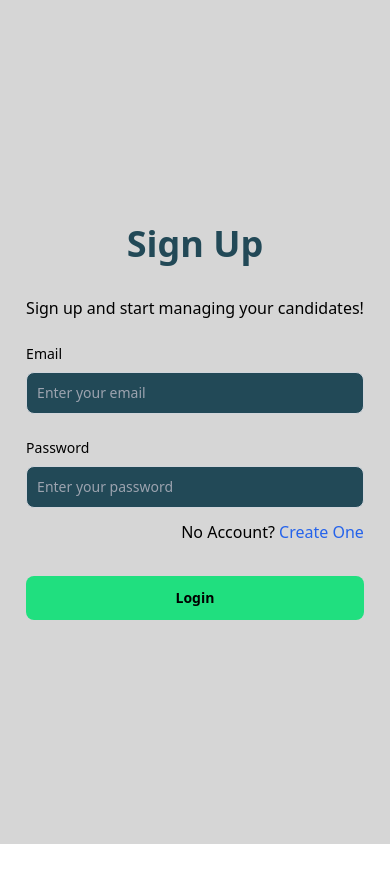
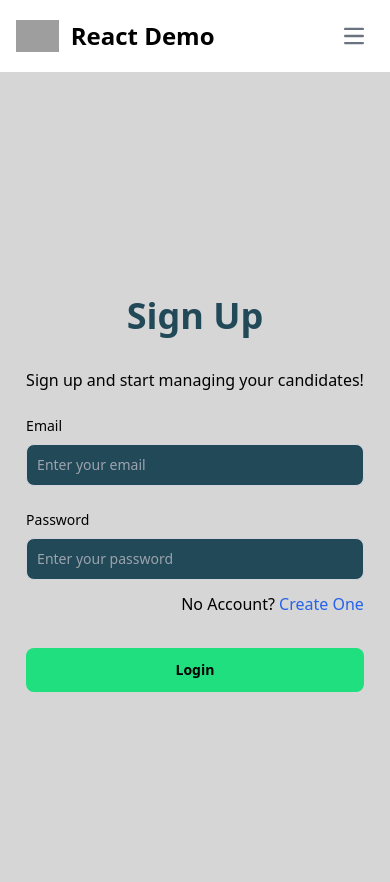
Before and after one commit to ariv1003/react--demo, a React (Vite) app: page / in a window 390 px wide. Shown: the top 882 px of the page. Before the commit the page ends 844 px from the top, so only its background shows below. Built offline with nearby package versions, Linux system fonts and the light colour scheme; grey boxes are pictures that could not be loaded.

Commit message:
route-params-demo

```diff
--- a/package.json
+++ b/package.json
@@ -10,6 +10,7 @@
     "preview": "vite preview"
   },
   "dependencies": {
+    "axios": "^1.6.5",
     "react": "^18.2.0",
     "react-dom": "^18.2.0",
     "react-router-dom": "^6.21.2"
--- a/src/App.jsx
+++ b/src/App.jsx
@@ -1,26 +1,24 @@
 import React from "react";
-import { BrowserRouter, Route, Routes } from "react-router-dom";
+import { BrowserRouter, Route, Routes, useLocation } from "react-router-dom";
 import Login from "./pages/Login";
 import Signup from "./pages/Signup";
+import Dashboard from "./pages/Dashboard";
+import Post from "./pages/Post";
+import Navbar from "./components/Navbar";
 
 function App() {
-
-  // Layout
-  // 404
-  // Link vs NavLink
-  // usePathName
-  // useParams
-  // Page Navigation
 
   return (
     <>
       <BrowserRouter>
+        <Navbar />
         <Routes>
           <Route path="/" element={<Login />} />
           <Route path="/signup" element={<Signup />} />
+          <Route path="/dashboard" element={<Dashboard />} />
+          <Route path="/post/:id" element={<Post />} />
         </Routes>
       </BrowserRouter>
-
     </>
   );
 }
--- /dev/null
+++ b/src/components/Navbar.jsx
@@ -0,0 +1,70 @@
+import React from "react";
+import { Link, NavLink } from "react-router-dom";
+
+function Navbar() {
+    return (
+        <nav className="bg-white border-gray-200">
+            <div className="max-w-screen-xl flex flex-wrap items-center justify-between mx-auto p-4">
+                <a
+                    href="https://flowbite.com/"
+                    className="flex items-center space-x-3 rtl:space-x-reverse"
+                >
+                    <img
+                        src="https://flowbite.com/docs/images/logo.svg"
+                        className="h-8"
+                        alt="Flowbite Logo"
+                    />
+                    <span className="self-center text-2xl font-semibold whitespace-nowrap dark:text-white">
+                        React Demo
+                    </span>
+                </a>
+                <button
+                    data-collapse-toggle="navbar-default"
+                    type="button"
+                    className="inline-flex items-center p-2 w-10 h-10 justify-center text-sm text-gray-500 rounded-lg md:hidden hover:bg-gray-100 focus:outline-none focus:ring-2 focus:ring-gray-200 dark:text-gray-400 dark:hover:bg-gray-700 dark:focus:ring-gray-600"
+                    aria-controls="navbar-default"
+                    aria-expanded="false"
+                >
+                    <span className="sr-only">Open main menu</span>
+                    <svg
+                        className="w-5 h-5"
+                        aria-hidden="true"
+                        xmlns="http://www.w3.org/2000/svg"
+                        fill="none"
+                        viewBox="0 0 17 14"
+                    >
+                        <path
+                            stroke="currentColor"
+                            stroke-linecap="round"
+                            stroke-linejoin="round"
+                            stroke-width="2"
+                            d="M1 1h15M1 7h15M1 13h15"
+                        />
+                    </svg>
+                </button>
+                <div className="hidden w-full md:block md:w-auto" id="navbar-default">
+                    <ul className="font-medium flex flex-col p-4 md:p-0 mt-4 border border-gray-100 rounded-lg bg-gray-50 md:flex-row md:space-x-8 rtl:space-x-reverse md:mt-0 md:border-0 md:bg-white">
+                        <li>
+                            <NavLink
+                                to="/"
+                                className={({ isActive }) => isActive ? "text-blue-900 font-bold" : 'text-black'}
+                            >
+                                Signin
+                            </NavLink>
+                        </li>
+                        <li>
+                            <NavLink
+                                to="/signup"
+                                className="block py-2 px-3 text-gray-900 rounded hover:bg-gray-100 md:hover:bg-transparent md:border-0 md:hover:text-blue-700 md:p-0  md:dark:hover:text-blue-500 dark:hover:bg-gray-700 dark:hover:text-white md:dark:hover:bg-transparent"
+                            >
+                                SignUp
+                            </NavLink>
+                        </li>
+                    </ul>
+                </div>
+            </div>
+        </nav >
+    );
+}
+
+export default Navbar;
--- /dev/null
+++ b/src/pages/Dashboard.jsx
@@ -0,0 +1,42 @@
+import React, { useEffect, useState } from "react";
+import axios from "axios";
+import { useNavigate } from "react-router-dom";
+
+function Dashboard() {
+    const navigate = useNavigate()
+    const [data, setData] = useState([])
+
+    const getPosts = async () => {
+        const res = await axios.get("https://jsonplaceholder.typicode.com/posts");
+        setData(res.data);
+    };
+
+    useEffect(() => {
+        getPosts();
+    }, [])
+
+    const handleClick = (id) => {
+        if (id) {
+            navigate(`/post/${id}`)
+        }
+    }
+
+
+    return (
+        <div className={`h-screen w-screen p-5`}>
+            <div className="mt-5 grid grid-cols-6">
+                {data.slice(0, 10).map((item, index) => (
+                    <div className="bg-slate-800 m-5 p-2">
+                        <h1 className="text-white font-bold mb-3">{item.title}</h1>
+                        <p className="text-white">{item.body}</p>
+                        <button onClick={() => handleClick(item.id)} className="bg-white rounded-lg py-2 px-3 font-semibold mt-3">
+                            View Post
+                        </ button>
+                    </div>
+                ))}
+            </div>
+        </div>
+    );
+}
+
+export default Dashboard;
--- /dev/null
+++ b/src/pages/Post.jsx
@@ -0,0 +1,31 @@
+import axios from 'axios';
+import React, { useEffect, useState } from 'react'
+import { useParams } from 'react-router-dom'
+
+function Post() {
+    const { id } = useParams()
+
+    const [data, setData] = useState({})
+
+    const getPost = async (id) => {
+        const res = await axios.get(`https://jsonplaceholder.typicode.com/posts/${id}`);
+        setData(res.data);
+    };
+
+    useEffect(() => {
+        getPost(id)
+    }, [id])
+
+    console.log(data);
+
+    return (
+        <div>
+            <div className="bg-slate-800 m-5 p-2">
+                <h1 className="text-white font-bold mb-3">{data.title}</h1>
+                <p className="text-white">{data.body}</p>
+            </div>
+        </div>
+    )
+}
+
+export default Post
```
Also changed, not shown: 1 other file (tests, documents, lock files or other folders).
